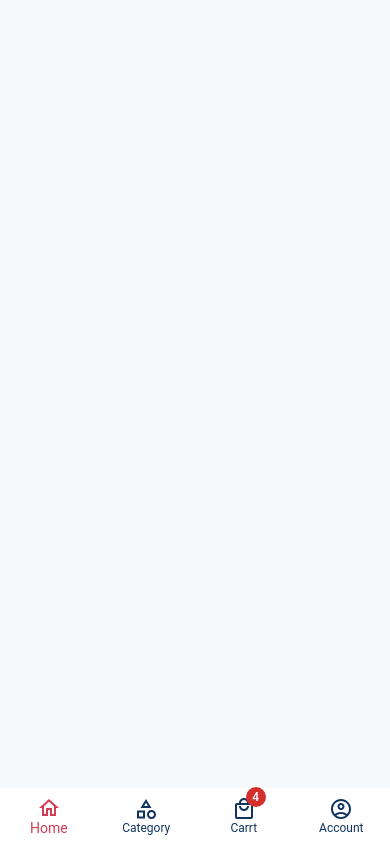
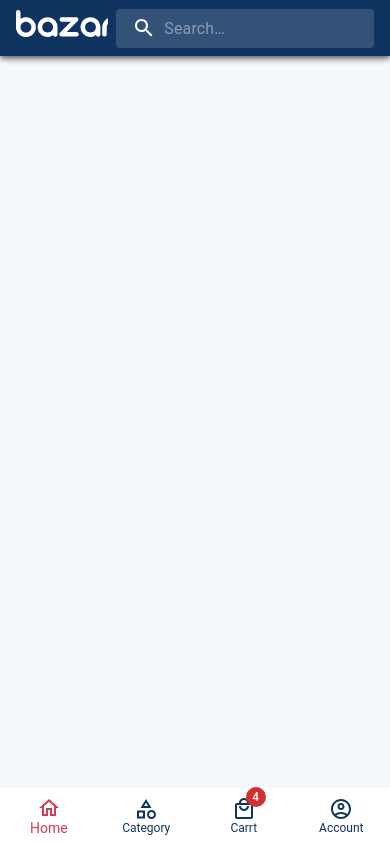
Before and after one commit to AjImad/OnlineStore, a React (Create React App) app: page / in a window 390 px wide. Built offline with nearby package versions, Linux system fonts and the light colour scheme; no server answers; the HTML template or start-up script is replaced by a standard one.

Commit message:
Completing Botom navbar

```diff
--- a/src/components/Header/BottomNavbar.js
+++ b/src/components/Header/BottomNavbar.js
@@ -6,7 +6,49 @@ import AccountCircleOutlinedIcon from '@mui/icons-material/AccountCircleOutlined
 import LocalMallOutlinedIcon from '@mui/icons-material/LocalMallOutlined';
 import CategoryOutlinedIcon from '@mui/icons-material/CategoryOutlined';
 import HomeOutlinedIcon from '@mui/icons-material/HomeOutlined';
-import { Badge, IconButton, styled } from '@mui/material';
+import { AppBar, Badge, IconButton, styled, Toolbar, Typography, alpha } from '@mui/material';
+import MenuIcon from '@mui/icons-material/Menu';
+import SearchIcon from '@mui/icons-material/Search';
+import InputBase from '@mui/material/InputBase';
+
+
+const Search = styled('div')(({ theme }) => ({
+    position: 'relative',
+    borderRadius: theme.shape.borderRadius,
+    backgroundColor: alpha(theme.palette.common.white, 0.15),
+    '&:hover': {
+      backgroundColor: alpha(theme.palette.common.white, 0.25),
+    },
+    marginLeft: 0,
+    [theme.breakpoints.up('sm')]: {
+        width: '50%'
+    },
+    [theme.breakpoints.down('sm')]: {
+      marginLeft: theme.spacing(1),
+      width: 'auto',
+    },
+  }));
+
+  const SearchIconWrapper = styled('div')(({ theme }) => ({
+    padding: theme.spacing(0, 2),
+    height: '100%',
+    position: 'absolute',
+    pointerEvents: 'none',
+    display: 'flex',
+    alignItems: 'center',
+    justifyContent: 'center',
+  }));
+
+  const StyledInputBase = styled(InputBase)(({ theme }) => ({
+    color: 'inherit',
+    width: '80%',
+    '& .MuiInputBase-input': {
+      padding: theme.spacing(1, 1, 1, 0),
+      // vertical padding + font size from searchIcon
+      paddingLeft: `calc(1em + ${theme.spacing(4)})`,
+      transition: theme.transitions.create('width'),
+    },
+  }));
 
 function BottomNavbar() {
 
@@ -21,7 +63,32 @@ function BottomNavbar() {
   }));
 
   return (
-    <Box sx={{ width: '100%', display: {sm: 'none', xs: 'inline-block'}, position: 'fixed', left: 0, bottom: 0 }}>
+
+    <Box sx={{ flexGrow: 1, width: '100%', display: {md: 'none', sm: 'inline-block'}}}>
+        <AppBar  position="fixed" sx={{background: '#0f3460'}}>
+            <Toolbar>
+            <Typography
+                variant="h6"
+                noWrap
+                component="div"
+                sx={{ flexGrow: 1 }}
+            >
+                <img src='/images/logoMobile.svg' alt='' height="28px" />
+            </Typography>
+            <Search>
+                <SearchIconWrapper>
+                <SearchIcon />
+                </SearchIconWrapper>
+                <StyledInputBase
+                placeholder="Search…"
+                inputProps={{ 'aria-label': 'search' }}
+                />
+            </Search>
+            </Toolbar>
+        </AppBar>
+
+
+        <Box sx={{ width: '100%', display: {md: 'none', sm: 'inline-block'}, position: 'fixed', left: 0, bottom: 0 }}>
             <BottomNavigation
                 showLabels
                 value={value}
@@ -40,6 +107,7 @@ function BottomNavbar() {
                 <NavigationAction label="Account" icon={<AccountCircleOutlinedIcon />} />
             </BottomNavigation>
         </Box>
+    </Box>
   )
 }
 
--- a/src/components/Header/Header.js
+++ b/src/components/Header/Header.js
@@ -1,5 +1,5 @@
 import * as React from 'react';
-import { styled, alpha, createTheme } from '@mui/material/styles';
+import { styled, alpha } from '@mui/material/styles';
 import AppBar from '@mui/material/AppBar';
 import Box from '@mui/material/Box';
 import Toolbar from '@mui/material/Toolbar';
@@ -92,102 +92,6 @@ export default function Header(props) {
     else navigate('/')
   },[user])
 
-  // const [anchorEl, setAnchorEl] = React.useState(null);
-  // const [mobileMoreAnchorEl, setMobileMoreAnchorEl] = React.useState(null);
-
-  // const isMenuOpen = Boolean(anchorEl);
-  // const isMobileMenuOpen = Boolean(mobileMoreAnchorEl);
-
-  // const handleProfileMenuOpen = (event) => {
-    // setAnchorEl(event.currentTarget);
-  // };
-
-  // const handleMobileMenuClose = () => {
-    // setMobileMoreAnchorEl(null);
-  // };
-
-  // const handleMenuClose = () => {
-    // setAnchorEl(null);
-    // handleMobileMenuClose();
-  // };
-
-  // const handleMobileMenuOpen = (event) => {
-    // setMobileMoreAnchorEl(event.currentTarget);
-  // };
-
-  // const menuId = 'primary-search-account-menu';
-  // const renderMenu = (
-  //   <Menu
-  //     anchorEl={anchorEl}
-  //     anchorOrigin={{
-  //       vertical: 'top',
-  //       horizontal: 'right',
-  //     }}
-  //     id={menuId}
-  //     keepMounted
-  //     transformOrigin={{
-  //       vertical: 'top',
-  //       horizontal: 'right',
-  //     }}
-  //     open={isMenuOpen}
-  //     onClose={handleMenuClose}
-  //   >
-  //     <MenuItem onClick={handleMenuClose}>Profile</MenuItem>
-  //     <MenuItem onClick={handleMenuClose}>My account</MenuItem>
-  //   </Menu>
-  // );
-
-  // const mobileMenuId = 'primary-search-account-menu-mobile';
-  // const renderMobileMenu = (
-  //   <Menu
-  //     anchorEl={mobileMoreAnchorEl}
-  //     anchorOrigin={{
-  //       vertical: 'top',
-  //       horizontal: 'right',
-  //     }}
-  //     id={mobileMenuId}
-  //     keepMounted
-  //     transformOrigin={{
-  //       vertical: 'top',
-  //       horizontal: 'right',
-  //     }}
-  //     open={isMobileMenuOpen}
-  //     onClose={handleMobileMenuClose}
-  //   >
-  //     <MenuItem>
-  //       <IconButton size="large" aria-label="show 4 new mails" color="inherit">
-  //         <Badge badgeContent={4} color="error">
-  //           <MailIcon />
-  //         </Badge>
-  //       </IconButton>
-  //       <p>Messages</p>
-  //     </MenuItem>
-  //     <MenuItem>
-  //       <IconButton
-  //         size="large"
-  //         aria-label="show 17 new notifications"
-  //         color="inherit"
-  //       >
-  //         <Badge badgeContent={17} color="error">
-  //           <NotificationsIcon />
-  //         </Badge>
-  //       </IconButton>
-  //       <p>Notifications</p>
-  //     </MenuItem>
-  //     <MenuItem onClick={handleProfileMenuOpen}>
-  //       <IconButton
-  //         size="large"
-  //         aria-label="account of current user"
-  //         aria-controls="primary-search-account-menu"
-  //         aria-haspopup="true"
-  //         color="inherit"
-  //       >
-  //         <AccountCircle />
-  //       </IconButton>
-  //       <p>Profile</p>
-  //     </MenuItem>
-  //   </Menu>
-  // );
 
   const style = {
       Logo: {
@@ -203,7 +107,7 @@ export default function Header(props) {
   }
 
   return (
-    <Box sx={{ flexGrow: 1, display: {xs: 'none', sm: 'inline-block'} }}>
+    <Box sx={{ flexGrow: 1, display: {sm: 'none', md: 'inline-block'} }}>
       <AppBar position="fixed" color="default">
         <Toolbar
             sx={{...style.toolbar}}
@@ -321,19 +225,6 @@ export default function Header(props) {
                 </Menu>
             </Box>
           }
-
-          {/* <Box sx={{ display: { xs: 'flex', md: 'none' } }}>
-            <IconButton
-              size="large"
-              aria-label="show more"
-              aria-controls={mobileMenuId}
-              aria-haspopup="true"
-              onClick={handleMobileMenuOpen}
-              color="inherit"
-            >
-              <MoreIcon />
-            </IconButton>
-          </Box> */}
         </Toolbar>
       </AppBar>
     </Box>
```
Also changed, not shown: public/images/logoMobile.svg (added). Lines whose indentation alone changed are shown as unchanged.
